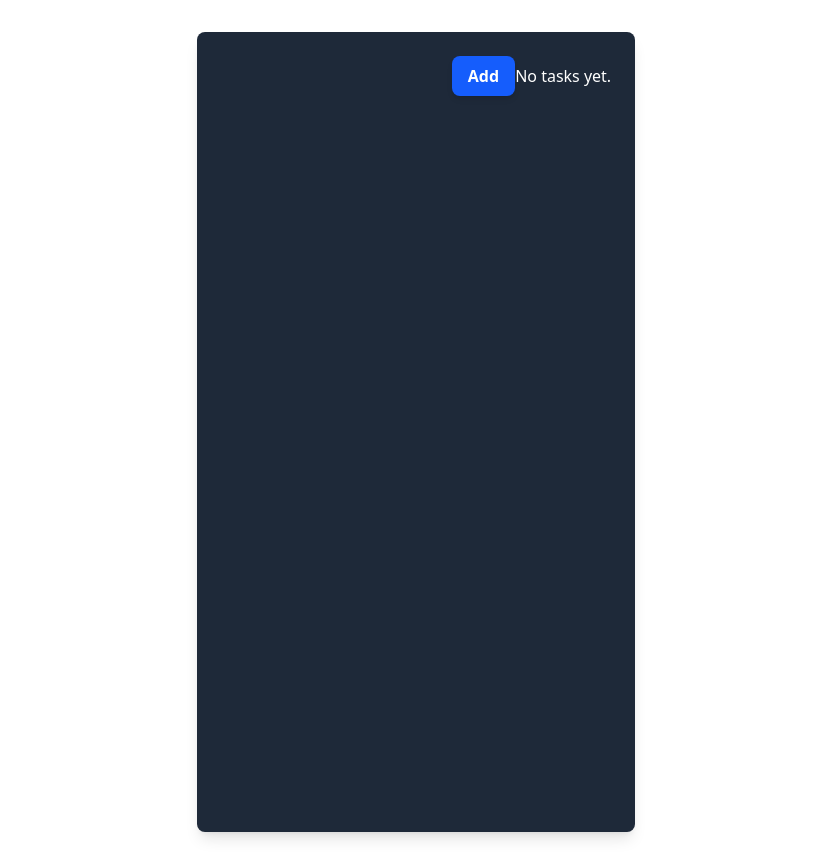
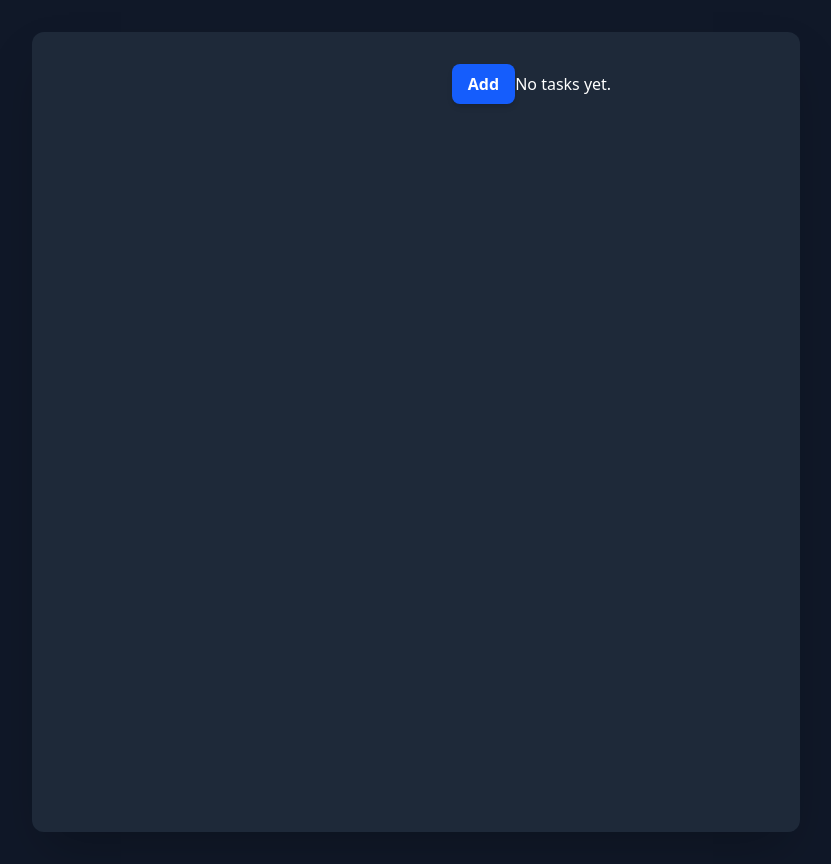
Before and after one commit to yunglleung1/mytodo, a React (Vite) app: page / in a window 1280 px wide. Shown: the whole page, without its empty margins (224-1055 px from the left). Built offline with nearby package versions, Linux system fonts and the light colour scheme.

Commit message:
Day 6: Full page dark background & center card layout.

```diff
--- a/src/App.jsx
+++ b/src/App.jsx
@@ -15,7 +15,7 @@ const App = () => {
 
   return (
     <>
-      <div className = "bg-gray-800 text-white p-6 rounded-lg shadow-lg min-h-screen">
+      <div className = "bg-gray-800 text-white p-8 rounded-xl shadow-2xl max-w-3xl mx-auto min-h-screen">
         <TextBox
           text = {text}
           setText = {setText}
--- a/src/index.css
+++ b/src/index.css
@@ -23,14 +23,14 @@ a {
 a:hover {
   color: #535bf2;
 }
-
+/*
 body {
   margin: 0;
   display: flex;
   place-items: center;
   min-width: 320px;
   min-height: 100vh;
-}
+}*/
 
 h1 {
   font-size: 3.2em;
@@ -59,7 +59,7 @@ button:focus-visible {
 @media (prefers-color-scheme: light) {
   :root {
     color: #213547;
-    background-color: #ffffff;
+    /* background-color: #ffffff; */
   }
   a:hover {
     color: #747bff;
@@ -68,3 +68,9 @@ button:focus-visible {
     background-color: #f9f9f9;
   }*/
 }
+
+@layer base{
+  body{
+    @apply bg-gray-900 text-white;
+  }
+}
```
